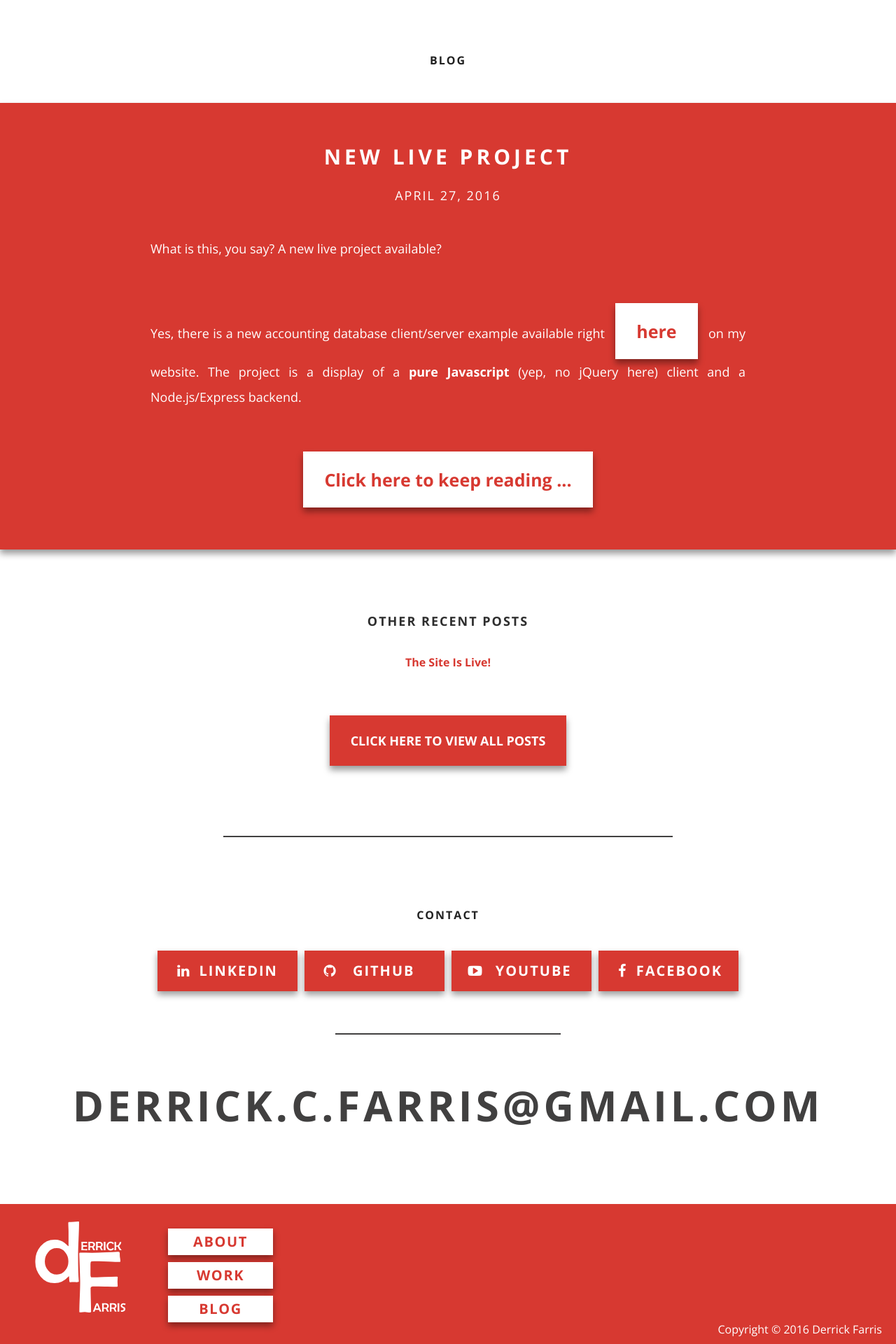
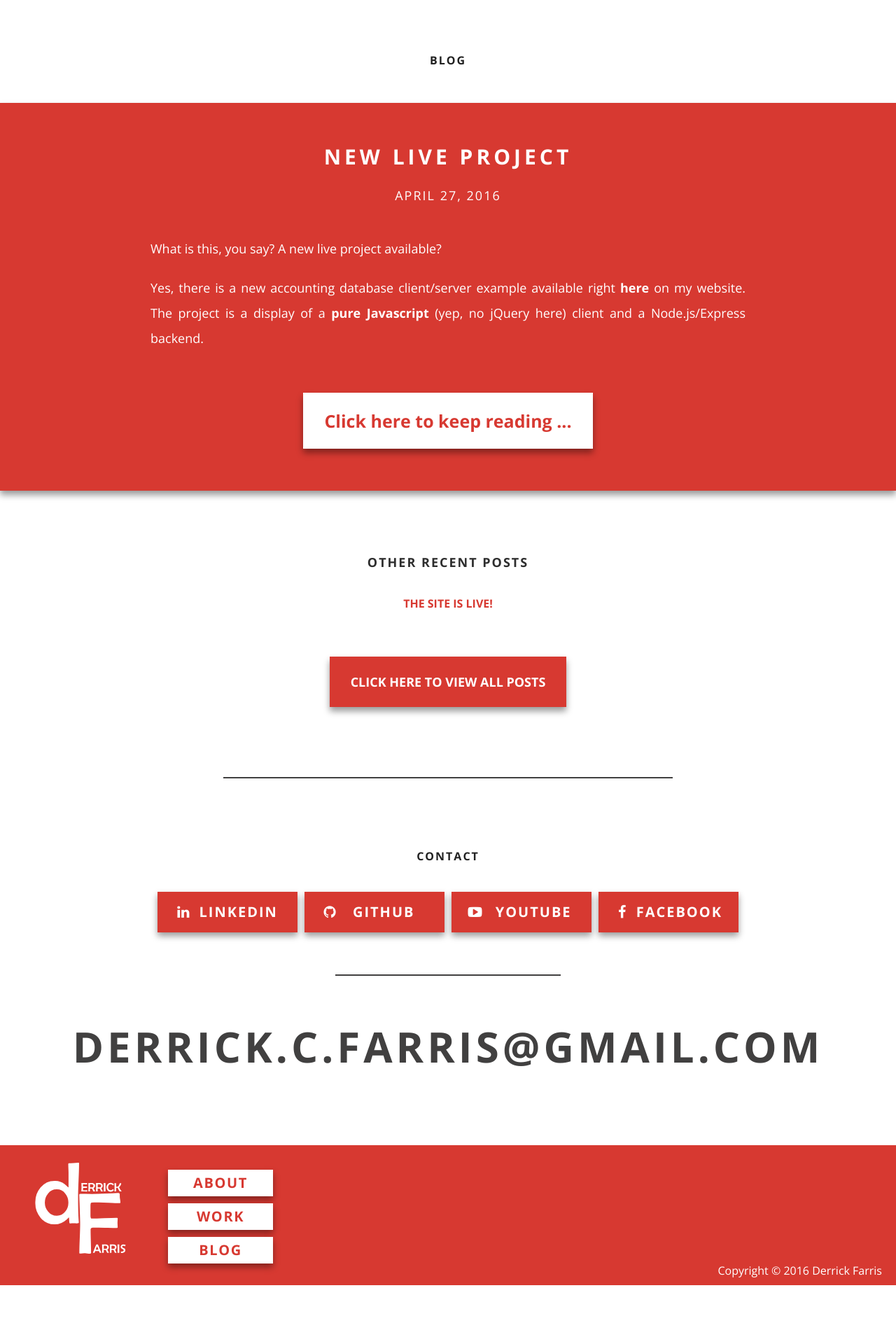
Before and after one commit to ThatOneBro/thatonebro.github.io, a Jekyll site: the page built from index.html, in a window 1280 px wide. Shown: the part 2068-3988 px from the top of the page at 70% size. Built offline with Jekyll 4.4.1, drawn with Linux system fonts in a browser that asks for light colours; nearby versions of some CDN libraries; after the commit the page ends 3904 px from its top, so only the background shows below that.

Commit message:
Fix link styling for blog and margin issues

```diff
--- a/assets/css/main.css
+++ b/assets/css/main.css
@@ -3172,9 +3172,15 @@ a {
             .blog .blog-wrap .latest-post-wrap .latest-post article {
               padding: 0 10px;
               margin: 0 auto; } }
-          .blog .blog-wrap .latest-post-wrap .latest-post article p {
+          .blog .blog-wrap .latest-post-wrap .latest-post article a {
+            font-weight: 700;
+            transition: all 150ms ease-in-out;
+            color: white; }
+            .blog .blog-wrap .latest-post-wrap .latest-post article a:hover {
+              color: #414040; }
+          .blog .blog-wrap .latest-post-wrap .latest-post article p:last-child {
             margin-bottom: 60px; }
-        .blog .blog-wrap .latest-post-wrap .latest-post a {
+        .blog .blog-wrap .latest-post-wrap .latest-post .post-link {
           display: inline-block;
           background: white;
           color: #d73931;
@@ -3184,13 +3190,13 @@ a {
           margin: 0 10px;
           box-shadow: 0px 6px 9px 0px rgba(0, 0, 0, 0.4);
           transition: all 150ms ease-in-out; }
-          .blog .blog-wrap .latest-post-wrap .latest-post a:hover {
+          .blog .blog-wrap .latest-post-wrap .latest-post .post-link:hover {
             box-shadow: 0px 8px 9px 0px rgba(0, 0, 0, 0.5); }
           @media (max-width: 435px) {
-            .blog .blog-wrap .latest-post-wrap .latest-post a {
+            .blog .blog-wrap .latest-post-wrap .latest-post .post-link {
               font-size: 20px; } }
           @media (max-width: 370px) {
-            .blog .blog-wrap .latest-post-wrap .latest-post a {
+            .blog .blog-wrap .latest-post-wrap .latest-post .post-link {
               padding: 15px 8px; } }
     .blog .blog-wrap h4 {
       font-size: 18px;
@@ -3215,6 +3221,7 @@ a {
         list-style-type: none;
         width: 100%;
         text-align: center;
+        text-transform: uppercase;
         padding: 0;
         margin: 0; }
         .blog .blog-wrap .other-recent-posts-wrap .other-recent-posts a {
```
Also changed, not shown: assets/css/2-sections/_home-blog.sass (+4 -3 lines).
